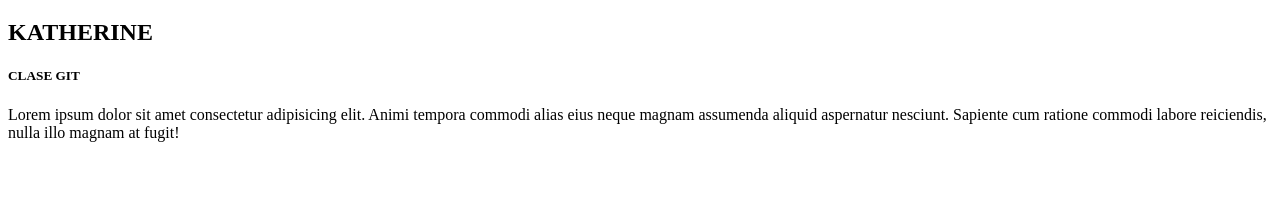
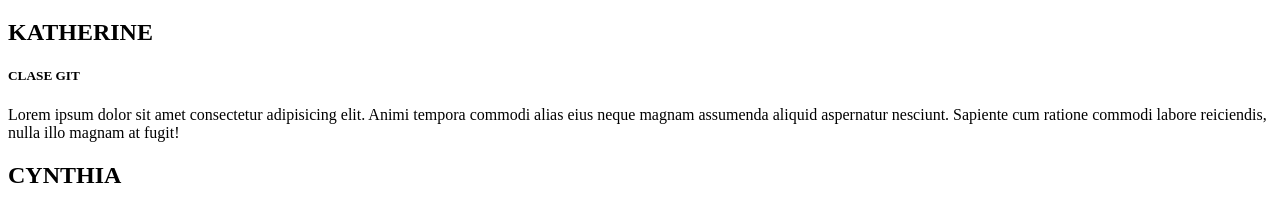
Before and after one commit to Cyn2000/proyectoCurso, a plain HTML site: page index.html in a window 1280 px wide. Shown: the part 61-282 px from the top of the page. Drawn offline with Linux system fonts and the light colour scheme.

Commit message:
Update index.html

```diff
--- a/index.html
+++ b/index.html
@@ -14,5 +14,8 @@
     <P>Lorem ipsum dolor sit amet consectetur adipisicing elit.
         Animi tempora commodi alias eius neque magnam assumenda aliquid aspernatur nesciunt.
         Sapiente cum ratione commodi labore reiciendis, nulla illo magnam at fugit!</P>
+
+
+    <h2>CYNTHIA</h2>
 </body>
 </html>
```
